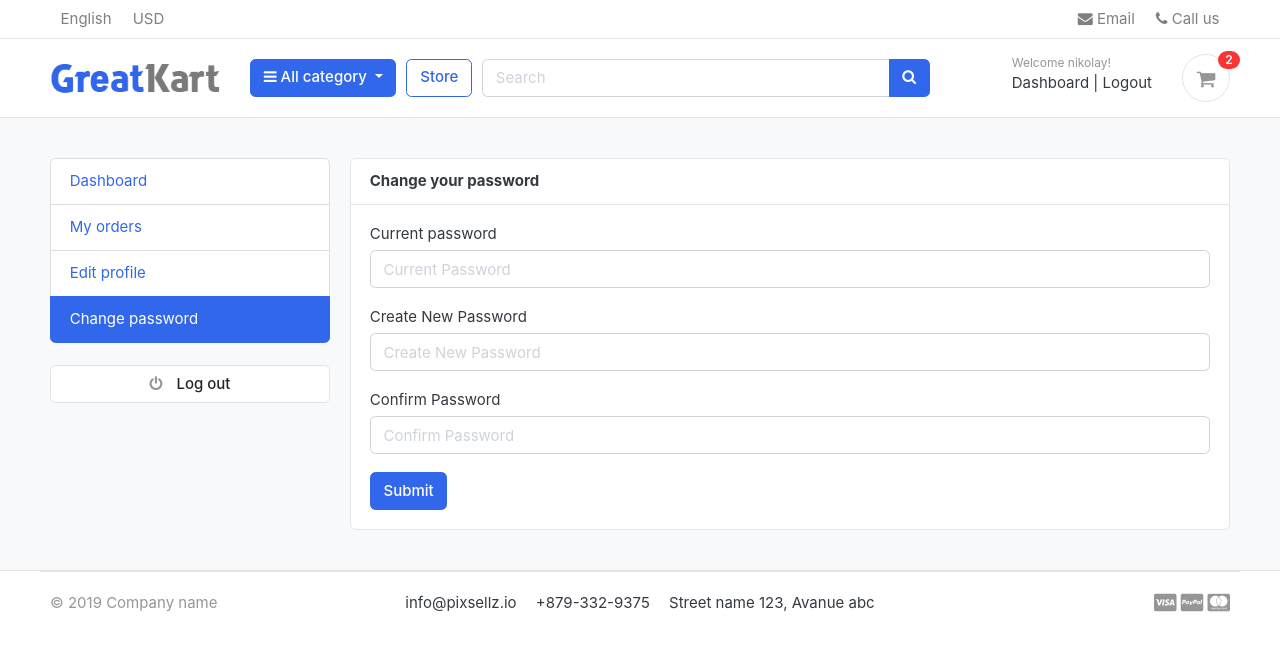
After one commit to nikolayratayov/eCommerce_website, a Django app: page /accounts/change_password/ in a window 1280 px wide. The commit adds this page. Shown: the top 651 px of the page. Run offline with Django 4.2, Linux system fonts and the light colour scheme; a user stored in the database is signed in; data comes from the database, SQL or seed files in the repository; some libraries are stand-ins or nearby versions; some web fonts are replaced.

Commit message:
ecommerse website

```diff
--- a/accounts/urls.py
+++ b/accounts/urls.py
@@ -13,4 +13,5 @@ urlpatterns = [
     path('resetPassword/', resetPassword, name='resetPassword'),
     path('my_orders/', my_orders, name='my_orders'),
     path('edit_profile/', edit_profile, name='edit_profile'),
+    path('change_password/', change_password, name='change_password'),
 ]
--- a/accounts/views.py
+++ b/accounts/views.py
@@ -207,6 +207,7 @@ def resetPassword(request):
         return render(request, 'accounts/resetPassword.html')
 
 
+@login_required(login_url='login')
 def my_orders(request):
     orders = Order.objects.filter(user=request.user, is_ordered=True).order_by('-created_at')
     context = {
@@ -215,6 +216,7 @@ def my_orders(request):
     return render(request, 'accounts/my_orders.html', context)
 
 
+@login_required(login_url='login')
 def edit_profile(request):
     user_profile = get_object_or_404(UserProfile, user=request.user)
     if request.method == 'POST':
@@ -234,3 +236,24 @@ def edit_profile(request):
         'user_profile': user_profile,
     }
     return render(request, 'accounts/edit_profile.html', context)
+
+
+@login_required(login_url='login')
+def change_password(request):
+    if request.method == 'POST':
+        current_password = request.POST['current_password']
+        new_password = request.POST['new_password']
+        confirm_password = request.POST['confirm_password']
+        user = Account.objects.get(username__exact=request.user.username)
+        if new_password == confirm_password:
+            success = user.check_password(current_password)
+            if success:
+                user.set_password(new_password)
+                user.save()
+                messages.success(request, 'Password updated successfully!')
+            else:
+                messages.error(request, 'Please enter valid current password')
+        else:
+            messages.error(request, 'Password does not match!')
+        return redirect('change_password')
+    return render(request, 'accounts/change_password.html')
--- /dev/null
+++ b/templates/accounts/change_password.html
@@ -0,0 +1,51 @@
+{% extends 'base.html' %}
+
+
+{% block content %}
+
+<section class="section-conten padding-y bg">
+{% include 'includes/alerts.html' %}
+<div class="container">
+	<div class="row">
+	{% include 'includes/dashboard_sidebar.html' %}
+	<main class="col-md-9">
+		<article class="card">
+		<header class="card-header">
+			<strong class="d-inline-block mr-3">Change your password</strong>
+
+		</header>
+		<div class="card-body">
+
+			<div class="row">
+
+				<div class="col-md-12">
+					<form action="{% url 'change_password' %}" method="post">
+						{% csrf_token %}
+
+						<div class="form-group">
+							<label>Current password</label>
+							<input type="password" name="current_password" placeholder="Current Password" required class="form-control">
+						</div>
+						<div class="form-group">
+							<label>Create New Password</label>
+							<input type="password" name="new_password" placeholder="Create New Password" required class="form-control">
+						</div>
+						<div class="form-group">
+							<label>Confirm Password</label>
+							<input type="password" name="confirm_password" placeholder="Confirm Password" required class="form-control">
+						</div>
+						<input type="submit" value="Submit" class="btn btn-primary ">
+					</form>
+				</div>
+			</div> <!-- row.// -->
+		</div> <!-- card-body .// -->
+
+		</article> <!-- order-group.// -->
+	</main>
+</div> <!-- row.// -->
+</div>
+
+
+</section>
+
+{% endblock %}
--- a/templates/includes/dashboard_sidebar.html
+++ b/templates/includes/dashboard_sidebar.html
@@ -4,7 +4,7 @@
         <a class="list-group-item {% if '/accounts/' == request.path %}active{% endif %}" href="{% url 'dashboard' %}"> Dashboard </a>
         <a class="list-group-item {% if '/my_orders/' in request.path %}active{% endif %}" href="{% url 'my_orders' %}"> My orders </a>
         <a class="list-group-item {% if '/edit_profile/' in request.path %}active{% endif %}" href="{% url 'edit_profile' %}"> Edit profile </a>
-        <a class="list-group-item" href="#"> Change password </a>
+        <a class="list-group-item {% if '/change_password/' in request.path %}active{% endif %}" href="{% url 'change_password' %}"> Change password </a>
     </ul>
     <br>
     <a class="btn btn-light btn-block" href="{% url 'logout' %}"> <i class="fa fa-power-off"></i> <span class="text">Log out</span> </a>
```
